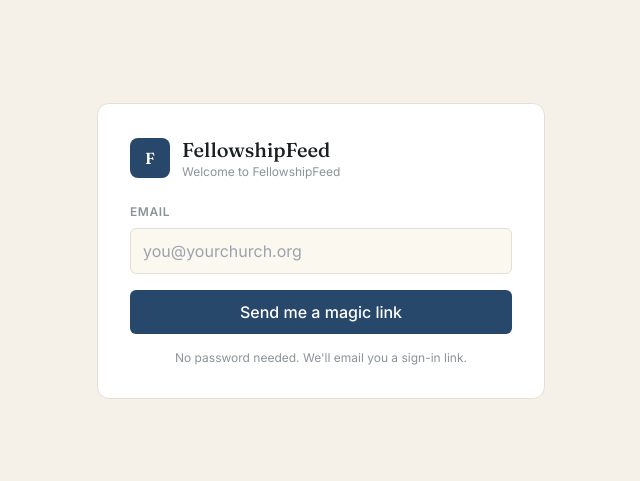
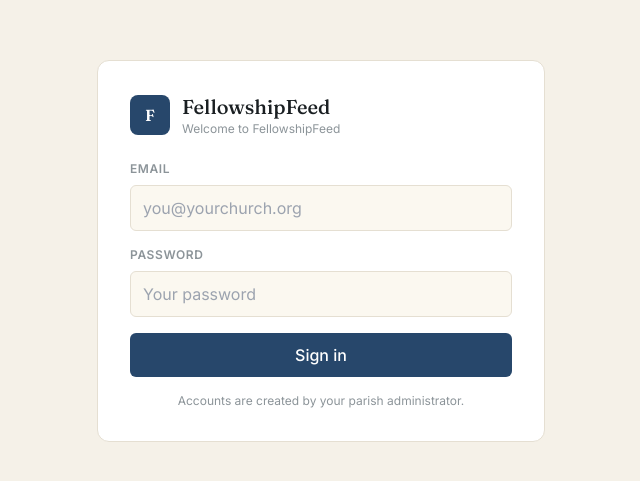
Before and after one commit to fellowshipfeed/Fellowshipfeed, a Next.js app: page /login in a window 1280 px wide. Shown: the part 149-630 px from the top of the page, without its empty margins (319-959 px from the left). Built offline with nearby package versions, Linux system fonts and the light colour scheme.

Commit message:
Switch login from magic link to email and password

```diff
--- a/app/login/page.tsx
+++ b/app/login/page.tsx
@@ -1,19 +1,20 @@
 'use client';
 
 import { Suspense, useState } from 'react';
-import { useSearchParams } from 'next/navigation';
+import { useRouter, useSearchParams } from 'next/navigation';
 import { createClient } from '@/lib/supabase-browser';
 
 const errorMessages: Record<string, string> = {
-  auth: 'Sign-in link expired or invalid. Request a new magic link.',
+  auth: 'Sign-in failed. Check your email and password and try again.',
   'no-profile': 'Your account is not linked to a profile yet. Contact your administrator.',
 };
 
 function LoginForm() {
+  const router = useRouter();
   const searchParams = useSearchParams();
   const queryError = searchParams.get('error');
   const [email, setEmail] = useState('');
-  const [sent, setSent] = useState(false);
+  const [password, setPassword] = useState('');
   const [loading, setLoading] = useState(false);
   const [error, setError] = useState('');
 
@@ -22,13 +23,14 @@ function LoginForm() {
     setLoading(true);
     setError('');
     const supabase = createClient();
-    const { error: signInError } = await supabase.auth.signInWithOtp({
-      email,
-      options: { emailRedirectTo: `${window.location.origin}/auth/callback` },
-    });
+    const { error: signInError } = await supabase.auth.signInWithPassword({ email, password });
     setLoading(false);
-    if (signInError) setError(signInError.message);
-    else setSent(true);
+    if (signInError) {
+      setError(signInError.message);
+      return;
+    }
+    router.push('/');
+    router.refresh();
   }
 
   const bannerError = queryError ? errorMessages[queryError] ?? 'Something went wrong. Try again.' : '';
@@ -47,24 +49,28 @@ function LoginForm() {
         <div className="text-sm text-red-700 bg-red-50 border border-red-200 rounded p-2 mb-4">{bannerError}</div>
       )}
 
-      {sent ? (
-        <div className="text-center py-6">
-          <div className="text-2xl mb-2">✉️</div>
-          <div className="font-display text-lg font-medium mb-1">Check your inbox</div>
-          <p className="text-sm text-ink-soft">
-            We sent a magic link to <strong>{email}</strong>. Click it to sign in.
-          </p>
-        </div>
-      ) : (
       <form onSubmit={handleLogin} className="space-y-4">
         <div>
           <label className="text-xs uppercase tracking-wider text-ink-muted font-semibold block mb-2">Email</label>
           <input
             type="email"
             required
+            autoComplete="email"
             value={email}
             onChange={e => setEmail(e.target.value)}
             placeholder="you@yourchurch.org"
+            className="w-full px-3 py-2.5 border border-line rounded-md bg-cream-soft focus:outline-none focus:border-accent focus:bg-white"
+          />
+        </div>
+        <div>
+          <label className="text-xs uppercase tracking-wider text-ink-muted font-semibold block mb-2">Password</label>
+          <input
+            type="password"
+            required
+            autoComplete="current-password"
+            value={password}
+            onChange={e => setPassword(e.target.value)}
+            placeholder="Your password"
             className="w-full px-3 py-2.5 border border-line rounded-md bg-cream-soft focus:outline-none focus:border-accent focus:bg-white"
           />
         </div>
@@ -74,11 +80,12 @@ function LoginForm() {
           disabled={loading}
           className="w-full bg-accent text-white font-medium py-2.5 rounded-md hover:bg-accent-hover disabled:opacity-60"
         >
-            {loading ? 'Sending…' : 'Send me a magic link'}
+          {loading ? 'Signing in…' : 'Sign in'}
         </button>
-          <p className="text-xs text-ink-muted text-center">No password needed. We&apos;ll email you a sign-in link.</p>
+        <p className="text-xs text-ink-muted text-center">
+          Accounts are created by your parish administrator.
+        </p>
       </form>
-      )}
     </div>
   );
 }
--- a/components/LandingPage.tsx
+++ b/components/LandingPage.tsx
@@ -56,7 +56,7 @@ export function LandingPage() {
               <path d="M3 8h10M9 4l4 4-4 4" stroke="currentColor" strokeWidth="1.6" strokeLinecap="round" strokeLinejoin="round" />
             </svg>
           </Link>
-          <p className="text-xs text-ink-muted mt-4">Magic-link sign-in · No password required</p>
+          <p className="text-xs text-ink-muted mt-4">Sign in with your parish email and password</p>
         </section>
 
         <section className="border-t border-line/60 bg-cream-soft">
```
Lines whose indentation alone changed are shown as unchanged.
